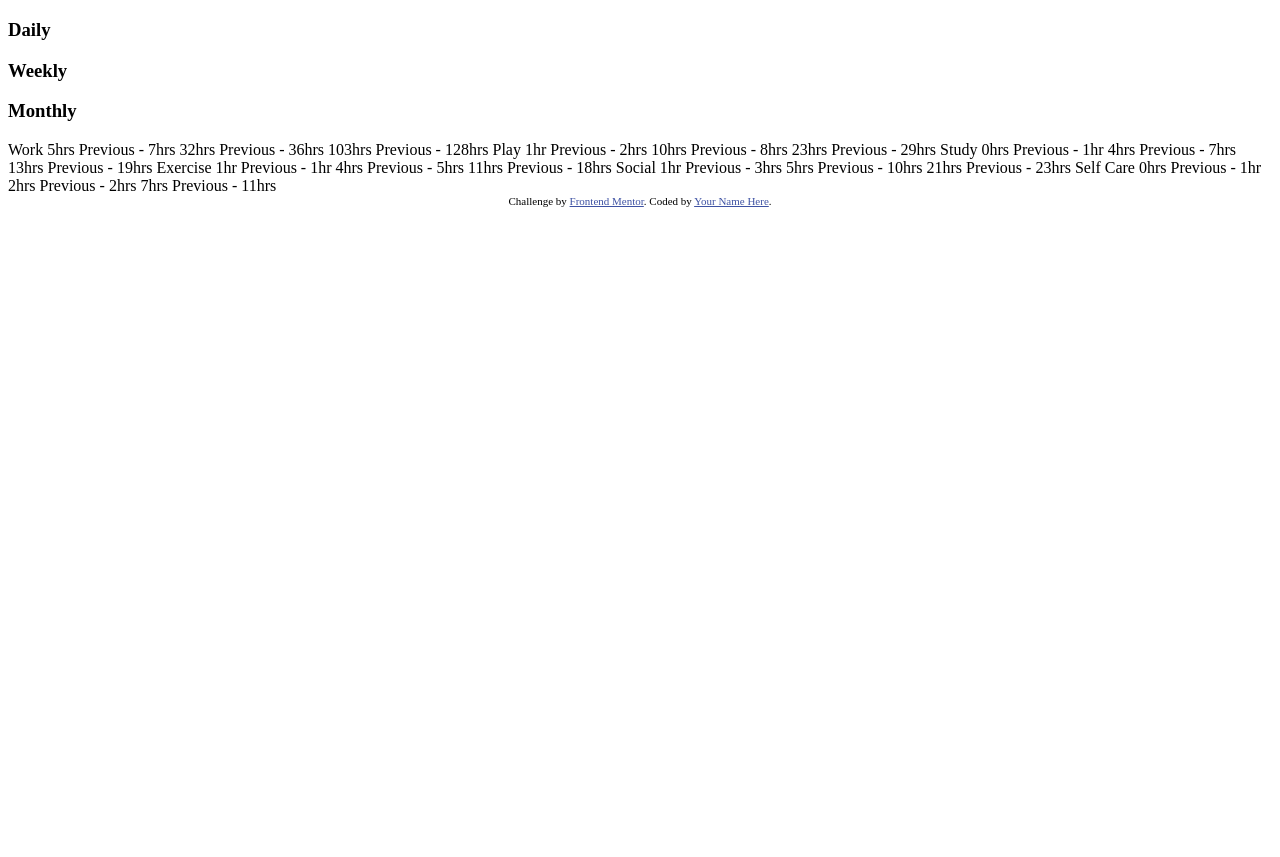
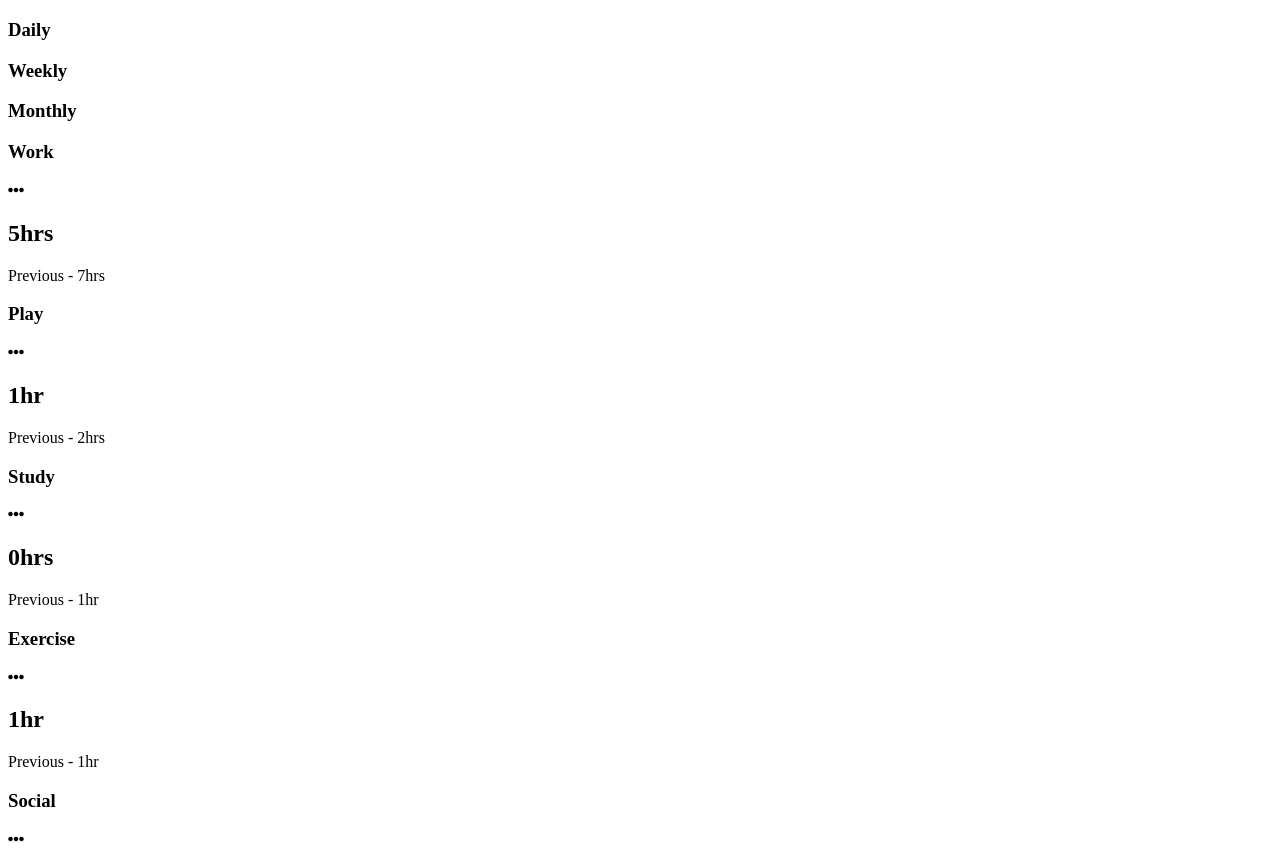
Before and after one commit to ogdruggahat/timeTracking_dashboard, a plain HTML site: page index.html in a window 1280 px wide. Shown: the part 95-952 px from the top of the page. Before the commit the page ends 800 px from the top, so only its background shows below. Drawn offline with Linux system fonts and the light colour scheme.

Commit message:
Add html tags and index.js

```diff
--- a/index.html
+++ b/index.html
@@ -5,6 +5,8 @@
   <meta name="viewport" content="width=device-width, initial-scale=1.0"> <!-- displays site properly based on user's device -->
 
   <link rel="icon" type="image/png" sizes="32x32" href="./images/favicon-32x32.png">
+  <!-- FONT AWESOME -->
+  <link rel="stylesheet" href="https://use.fontawesome.com/releases/v5.15.4/css/all.css" integrity="sha384-DyZ88mC6Up2uqS4h/KRgHuoeGwBcD4Ng9SiP4dIRy0EXTlnuz47vAwmeGwVChigm" crossorigin="anonymous">
 
   <title>Frontend Mentor | Time tracking dashboard</title>
 
@@ -26,58 +28,70 @@
 <h3>Weekly</h3>
 <h3>Monthly</h3>
 </div>
-  Work
-  5hrs <!-- daily -->
-  Previous - 7hrs <!-- daily -->
-  32hrs <!-- weekly -->
-  Previous - 36hrs <!-- weekly -->
-  103hrs <!-- monthly -->
-  Previous - 128hrs <!-- monthly -->
-
-  Play
-  1hr <!-- daily -->
-  Previous - 2hrs <!-- daily -->
-  10hrs <!-- weekly -->
-  Previous - 8hrs <!-- weekly -->
-  23hrs <!-- monthly -->
-  Previous - 29hrs <!-- monthly -->
-
-  Study
-  0hrs <!-- daily -->
-  Previous - 1hr <!-- daily -->
-  4hrs <!-- weekly -->
-  Previous - 7hrs <!-- weekly -->
-  13hrs <!-- monthly -->
-  Previous - 19hrs <!-- monthly -->
-
-  Exercise
-  1hr <!-- daily -->
-  Previous - 1hr <!-- daily -->
-  4hrs <!-- weekly -->
-  Previous - 5hrs <!-- weekly -->
-  11hrs <!-- monthly -->
-  Previous - 18hrs <!-- monthly -->
-
-  Social
-  1hr <!-- daily -->
-  Previous - 3hrs <!-- daily -->
-  5hrs <!-- weekly -->
-  Previous - 10hrs <!-- weekly -->
-  21hrs <!-- monthly -->
-  Previous - 23hrs <!-- monthly -->
-
-  Self Care
-  0hrs <!-- daily -->
-  Previous - 1hr <!-- daily -->
-  2hrs <!-- weekly -->
-  Previous - 2hrs <!-- weekly -->
-  7hrs <!-- monthly -->
-  Previous - 11hrs <!-- monthly -->
-
+<div class="work">
+  <h3>Work</h3>
+  <i class="fas fa-ellipsis-h"></i>
+  <h2>5hrs</h2> <!-- daily -->
+  <p>Previous - 7hrs</p>  <!-- daily -->
+  <!-- 32hrs  weekly
+  Previous - 36hrs  weekly
+  103hrs  monthly
+  Previous - 128hrs  monthly -->
+</div>
+<div class="play">
+  <h3>Play</h3>
+  <i class="fas fa-ellipsis-h"></i>
+  <h2>1hr</h2> <!-- daily -->
+  <p>Previous - 2hrs</p>  <!-- daily -->
+  <!-- 10hrs  weekly
+  Previous - 8hrs  weekly
+  23hrs  monthly
+  Previous - 29hrs  monthly -->
+</div>
+<div class="study">
+  <h3>Study</h3>
+  <i class="fas fa-ellipsis-h"></i>
+  <h2>0hrs</h2> <!-- daily -->
+  <p>Previous - 1hr</p>  <!-- daily -->
+  <!-- 4hrs  weekly
+  Previous - 7hrs  weekly
+  13hrs  monthly
+  Previous - 19hrs  monthly -->
+</div>
+<div class="exercise">
+  <h3>Exercise</h3>
+  <i class="fas fa-ellipsis-h"></i>
+  <h2>1hr</h2> <!-- daily -->
+  <p>Previous - 1hr </p> <!-- daily -->
+  <!-- 4hrs  weekly
+  Previous - 5hrs  weekly
+  11hrs  monthly
+  Previous - 18hrs  monthly -->
+</div>
+<div class="social">
+  <h3>Social</h3>
+  <i class="fas fa-ellipsis-h"></i>
+  <h2>1hr</h2> <!-- daily -->
+  <p>Previous - 3hrs</p>  <!-- daily -->
+  <!-- 5hrs  weekly
+  Previous - 10hrs  weekly
+  21hrs  monthly
+  Previous - 23hrs  monthly -->
+</div>
+<div class="self-care">
+  <h3>Self Care</h3>
+  <i class="fas fa-ellipsis-h"></i>
+  <h2>0hrs</h2> <!-- daily -->
+  <p>Previous - 1hr </p> <!-- daily -->
+  <!-- 2hrs  weekly
+  Previous - 2hrs  weekly
+  7hrs monthly
+ Previous - 11hrs   monthly -->
+</div>
 
   <div class="attribution">
     Challenge by <a href="https://www.frontendmentor.io?ref=challenge" target="_blank">Frontend Mentor</a>.
-    Coded by <a href="#">Your Name Here</a>.
+    Coded by <a href="#">Alex Ch</a>.
   </div>
 </body>
 </html>
```
Also changed, not shown: index.js (added).
